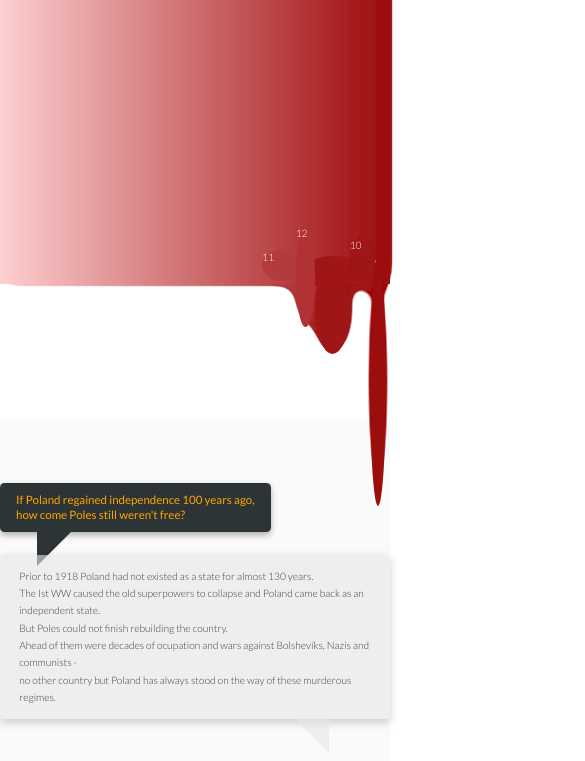
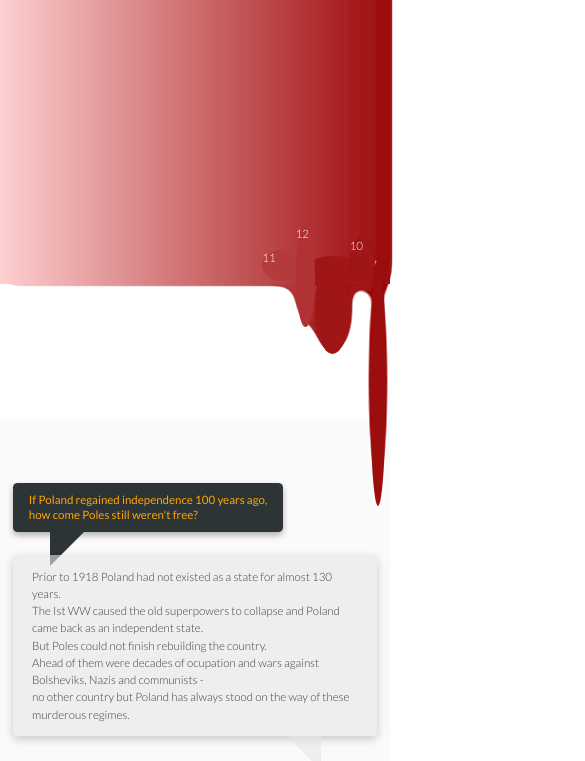
Before and after one commit to SimonLuz/pl-independence, a website: page index.html in a window 390 px wide. Shown: the part 476-1237 px from the top of the page, 585 px wide, since content can reach past the window. Drawn offline with nearby package versions, Linux system fonts and the light colour scheme.

Commit message:
Media queries for all sections for tabPort and tabLand finished 80%; before changing timeline.

```diff
--- a/index.html
+++ b/index.html
@@ -332,9 +332,12 @@ We cannot let this spirit die. We do not want to forget. This is why we march.
                                 <div class="timeline-item__prewar" id="prewar">
                                     <span class="timeline-item__tag">Pre-war</span>
 
-                                    <div class="timeline-item">
-                                        <h3 class="timeline-item__head timeline-item__head--left">GERMAN MITTELEUROPA PROJECT completed
-                                        </h3>
+                                    <div class="timeline-item mobile-timeline__item">
+                                        <div class="mobile-head__container">
+                                            <h3 class="timeline-item__head timeline-item__head--left mobile-head__title">GERMAN MITTELEUROPA PROJECT completed
+                                            </h3>
+                                        </div>
+
                                         <span class="timeline-item__date timeline-item__date--left">1915</span>
                                         <div class="timeline-item__box timeline-item__box--cross">
                                             <img src="img/hooked-cross.png" class="timeline-item__icon">
--- a/sass/base/_base.scss
+++ b/sass/base/_base.scss
@@ -34,4 +34,9 @@ body {
     font-size: 1.6rem;
     line-height: 1.7;
     color: $color-text-gray-medium;
+
+    @include respond(tabPort) {
+        font-size: 1.8rem;
+        line-height: 1.5;
+    }
 }
--- a/sass/base/_typography.scss
+++ b/sass/base/_typography.scss
@@ -30,10 +30,20 @@
         column-count: 2;
         column-gap: 2rem;
         column-rule: 1px solid lightgray;
+        padding: 1rem 2rem;
+
+        @include respond(tabPort) {
+            padding: 2rem 3rem;
+        }
     }
 
     &__large-font {
         font-size: 1.8rem;
+
+        @include respond(tabPort) {
+            font-size: 2rem;
+            padding: 0 2rem;
+        }
     }
 }
 
@@ -44,6 +54,11 @@
 
     @include respond(tabLand) {
         font-size: 1.65rem;
+    }
+
+    @include respond(tabPort) {
+        font-size: 2.2rem;
+        text-align: center;
     }
 }
 
--- a/sass/components/_intro-cards.scss
+++ b/sass/components/_intro-cards.scss
@@ -15,6 +15,11 @@
     transition: all .2s;
     margin-top: 2rem;
 
+    @include respond(tabPort) {
+        padding: 5rem;
+        background-color: #fefefe;
+    }
+
     &:hover {
         transform: translateY(-.3rem);
         box-shadow: 0 1rem 3rem rgba(0,0,0, .2);
@@ -25,15 +30,30 @@
         width: 100%;
         text-align: center;
         height: 10rem;
+
+        @include respond(tabPort) {
+            height: 10rem;
+            margin-bottom: 3rem;
+        }
     }
 
     &__icon {
         display:inline-block;
         width: 40%;
+
+        @include respond(tabPort) {
+            height: 100%;
+            width: auto;
+        }
     }
 
     &__par {
         margin-bottom: 2rem;
+
+        @include respond(tabPort) {
+            margin: 2rem 3rem 4rem 3rem;
+            font-size: 2rem;
+        }
     }
 
     &__button-container {
@@ -41,10 +61,10 @@
     }
 
     &__button-background {
-    display: inline-block;
-    background-color: $color-flag-red-dark;
-    border-radius: 3px;
-}
+        display: inline-block;
+        background-color: $color-flag-red-dark;
+        border-radius: 3px;
+    }
 }
 
 
--- a/sass/components/_intro.scss
+++ b/sass/components/_intro.scss
@@ -2,6 +2,10 @@
 .intro-container {
     max-width: 80rem;
     margin: 0 auto;
+
+    @include respond(tabPort) {
+        padding: 0 2rem;
+    }
 }
 
 .intro-item {
```
Also changed, not shown: css/style.css.
